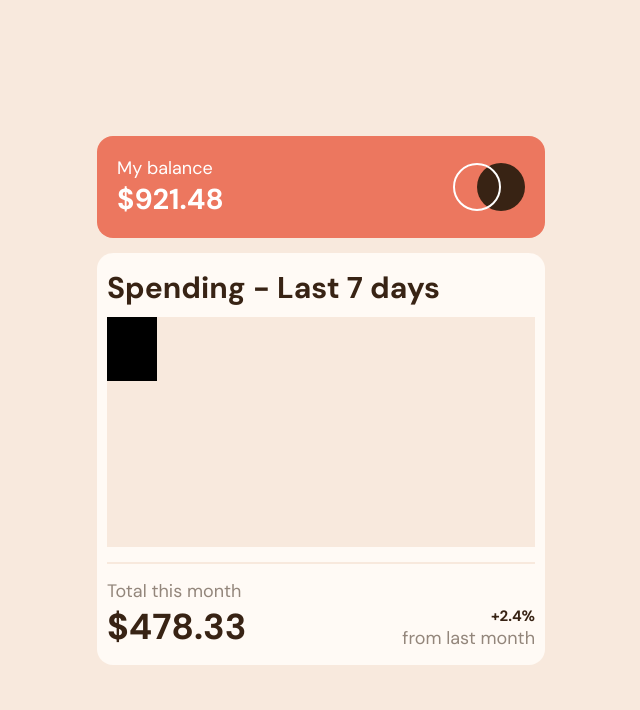
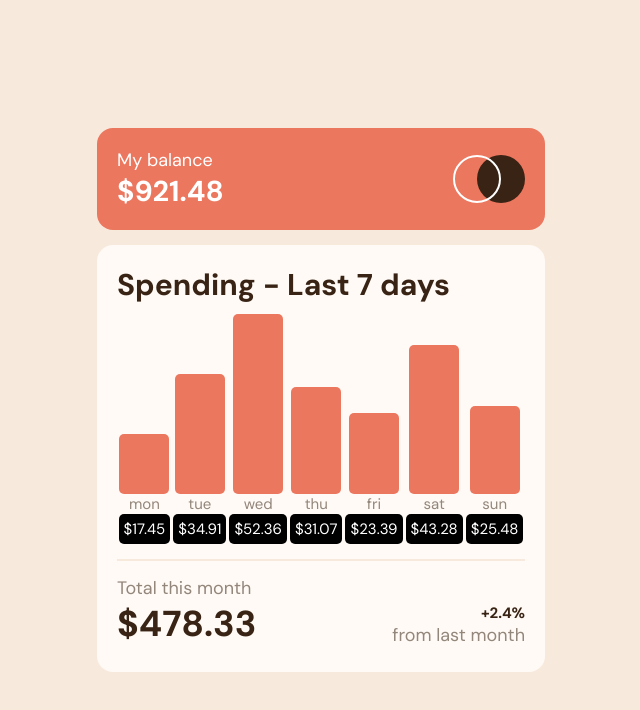
Before and after one commit to eliabearaujo/Frontend-Mentor---Challenges, a plain HTML site: page Junior/expenses-chart-component-main/index.html in a window 1280 px wide. Shown: the whole page, without its empty margins (319-959 px from the left). Drawn offline with Linux system fonts and the light colour scheme.

Commit message:
Adicionando charts dinamicos

```diff
--- a/Junior/expenses-chart-component-main/index.html
+++ b/Junior/expenses-chart-component-main/index.html
@@ -24,11 +24,6 @@
     <div class="main">
       <h1>Spending - Last 7 days</h1>
       <div class="charts">
-        <div class="chart">
-          <div class="bar"></div>
-          <div class="title"></div>
-        </div>
-
       </div>
       <hr>
       <div class="stats">
--- a/Junior/expenses-chart-component-main/script.js
+++ b/Junior/expenses-chart-component-main/script.js
@@ -5,7 +5,17 @@ let hoje = date.getDay();
 //Fetch JSON
 const data = fetch('./data.json')
   .then((response) => response.json())
-  .then((data) => {
-    return data;
+  .catch((error) => console.log(error));
+
+data.then((elementList) =>
+  elementList.forEach((element) => {
+    const chart = document.createElement('div');
+    chart.classList.add('chart');
+    chart.innerHTML = `
+    <div class="bar" style="height:${element.amount * 1.5}%"></div>
+    <div class="title">${element.day}</div>
+    <div class="amount">$${element.amount}</div>
+    `;
+    chartsArea.appendChild(chart);
   })
-  .catch((error) => console.log(error));
+);
--- a/Junior/expenses-chart-component-main/style.css
+++ b/Junior/expenses-chart-component-main/style.css
@@ -39,7 +39,7 @@ h3 {
   background-color: hsl(33, 100%, 98%);
   border-radius: 16px;
   margin-top: 15px;
-  padding: 15px 10px;
+  padding: 20px 20px 25px 20px;
 }
 .main h1 {
   font-size: 30px;
@@ -47,8 +47,9 @@ h3 {
 }
 .charts {
   height: 230px;
-  background: hsl(27, 66%, 92%);
   margin-bottom: 15px;
+  display: flex;
+  justify-content: space-around;
 }
 .main hr {
   height: 2px;
@@ -82,11 +83,26 @@ h3 {
 }
 .chart {
   height: 100%;
+  display: flex;
+  flex-direction: column;
+  align-items: center;
+  justify-content: end;
 }
 .bar {
-  height: 28%;
+  background-color: hsl(10, 79%, 65%);
+  width: 50px;
+  border-radius: 5px;
+}
+.title {
+  font-size: 15px;
+  color: hsl(28, 10%, 53%);
+}
+.amount {
   background-color: #000;
-  width: 50px;
+  color: white;
+  border-radius: 5px;
+  padding: 5px;
+  font-size: 15px;
 }
 
 @media only screen and (max-width: 475px) {
```
